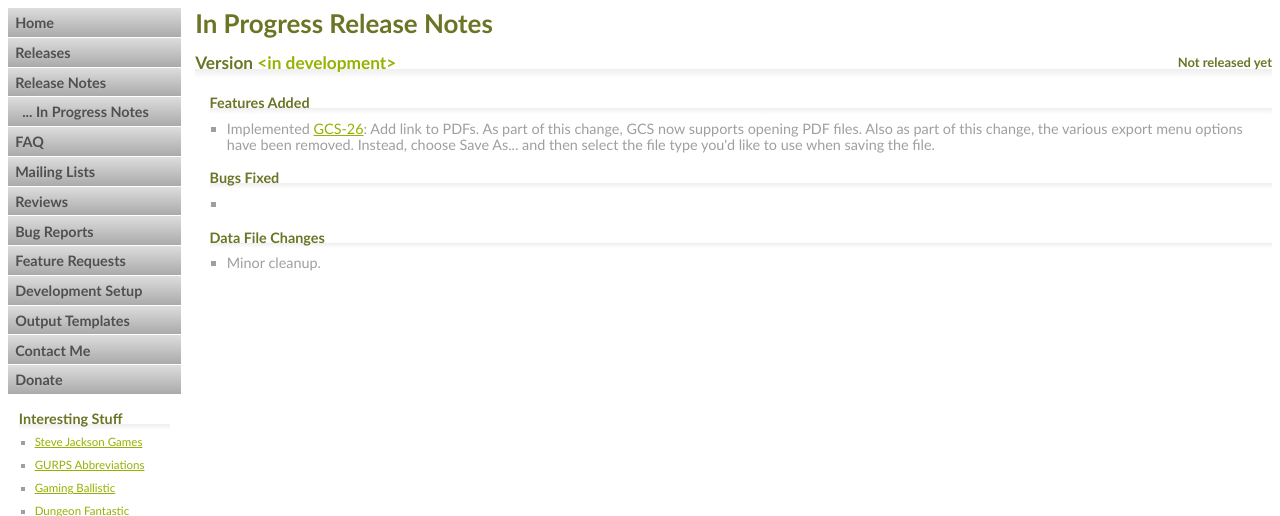
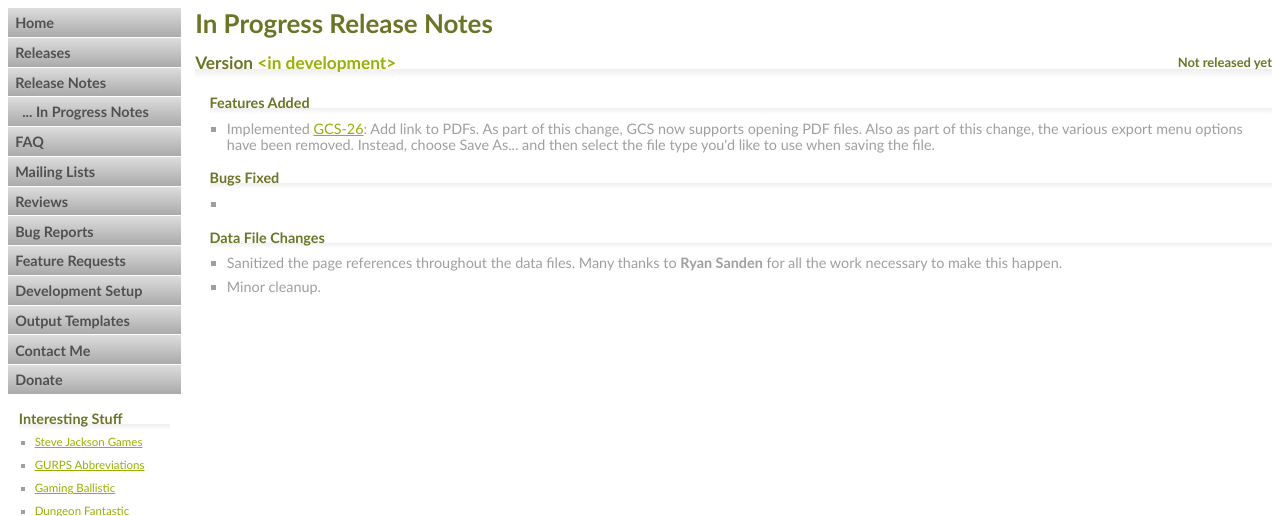
Before and after one commit to richardwilkes/gcs_web, a PHP site: page /in_progress_notes.php in a window 1280 px wide. Shown: the part 56-572 px from the top of the page. Run offline with PHP 8.4, Linux system fonts and the light colour scheme.

Commit message:
Note Ryan Sanden's page reference cleanup work.

```diff
--- a/in_progress_notes.php
+++ b/in_progress_notes.php
@@ -25,6 +25,7 @@
 					</ul>
 					<h3>Data File Changes</h3>
 					<ul>
+						<li>Sanitized the page references throughout the data files. Many thanks to <b>Ryan Sanden</b> for all the work necessary to make this happen.</li>
 						<li>Minor cleanup.</li>
 					</ul>
 				</div>
```
